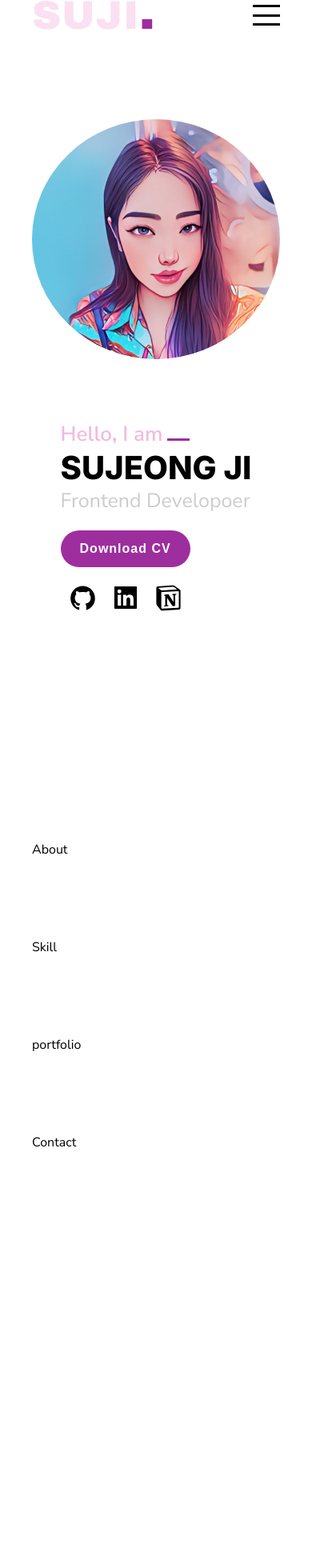
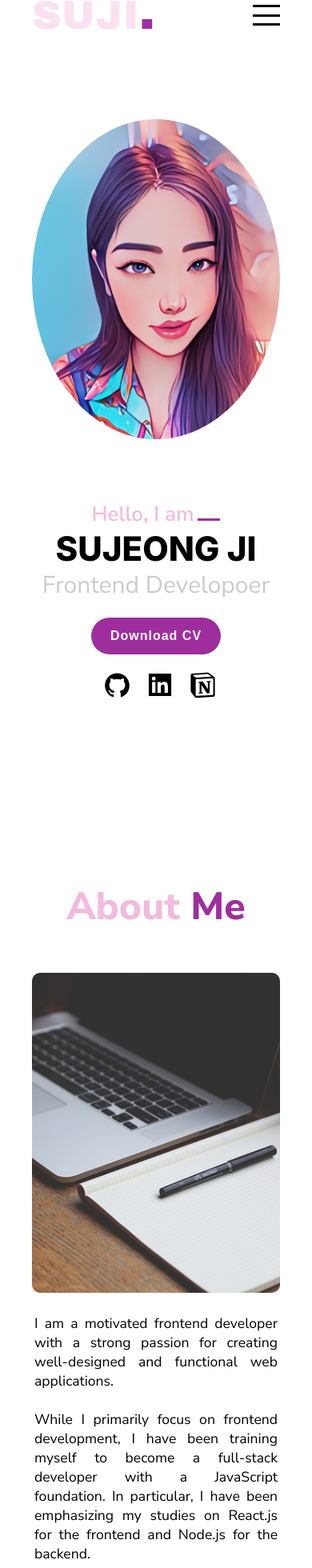
Before and after one commit to bruadarach/next-portfolio, a Next.js app: page / in a window 390 px wide. Shown: the part 31-1991 px from the top of the page at 80% size. Built offline with nearby package versions, Linux system fonts and the light colour scheme.

Commit message:
feat: add about section

```diff
--- a/src/app/page.module.css
+++ b/src/app/page.module.css
@@ -12,3 +12,10 @@
     padding-right: 40px;
   }
 }
+
+@media screen and (max-width: 280px) {
+  .wrapper {
+    padding-left: 20px;
+    padding-right: 20px;
+  }
+}
--- a/src/components/IntroSection/Intro.tsx
+++ b/src/components/IntroSection/Intro.tsx
@@ -25,10 +25,10 @@ const Intro = () => {
             width={400}
             height={400}
             priority
-            layout="responsive"
-            objectFit="cover"
             style={{
               borderRadius: "50%",
+              objectFit: "cover",
+              width: "100%",
             }}
           />
         </div>
--- a/src/components/IntroSection/intro.module.css
+++ b/src/components/IntroSection/intro.module.css
@@ -1,5 +1,5 @@
 .container {
-  padding: 250px 0;
+  padding: 250px 0 150px 0;
   display: flex;
   justify-content: space-evenly;
   align-items: center;
@@ -23,7 +23,7 @@
 }
 
 .name {
-  font-size: 66px;
+  font-size: 55px;
   font-weight: 800;
   font-family: var(--font-inter);
   text-transform: uppercase;
@@ -31,7 +31,7 @@
 
 .job {
   color: #cdcbcb;
-  font-size: 34px;
+  font-size: 32px;
 }
 
 .imageSection {
@@ -55,12 +55,16 @@
 @media screen and (max-width: 1024px) {
   .container {
     flex-direction: column;
-    padding: 180px 0;
+    padding: 180px 0 120px 0;
     gap: 70px;
   }
 
   .textSection {
     order: 2;
+    display: flex;
+    flex-direction: column;
+    justify-content: center;
+    align-items: center;
   }
 
   .imageSection {
@@ -68,16 +72,9 @@
   }
 }
 
-@media screen and (max-width: 768px) {
-  .name {
-    font-size: 66px;
-  }
-}
-
 @media screen and (max-width: 480px) {
   .imageWrapper {
-    min-width: 360px;
-    min-height: 360px;
+    min-width: 300px;
   }
 
   .name {
@@ -90,20 +87,14 @@
 }
 
 @media screen and (max-width: 400px) {
-  .imageWrapper {
-    min-width: 300px;
-    min-height: 300px;
-  }
-
   .name {
     font-size: 42px;
   }
 }
 
-@media screen and (max-width: 400px) {
+@media screen and (max-width: 380px) {
   .imageWrapper {
     min-width: 250px;
-    min-height: 250px;
   }
 
   .name {
@@ -115,10 +106,9 @@
   }
 }
 
-@media screen and (max-width: 320px) {
+@media screen and (max-width: 330px) {
   .imageWrapper {
     min-width: 200px;
-    min-height: 200px;
   }
 
   .name {
@@ -129,3 +119,17 @@
     font-size: 20px;
   }
 }
+
+@media screen and (max-width: 280px) {
+  .imageWrapper {
+    min-width: 150px;
+  }
+
+  .name {
+    font-size: 36px;
+  }
+
+  .job {
+    font-size: 20px;
+  }
+}
--- a/src/components/aboutSection/About.tsx
+++ b/src/components/aboutSection/About.tsx
@@ -1,10 +1,40 @@
 import React from "react";
 import styles from "./about.module.css";
+import Image from "next/image";
 
 const About = () => {
   return (
     <section id="about" className={styles.container}>
-      About
+      <h1 className={styles.title}>
+        About <span>Me</span>
+      </h1>
+      <div className={styles.contents}>
+        <div className={styles.imageWrapper}>
+          <Image
+            src="/work.png"
+            alt="work"
+            width={400}
+            height={400}
+            priority
+            style={{ borderRadius: "10px", objectFit: "cover", width: "100%" }}
+          />
+        </div>
+        <div className={styles.textWrapper}>
+          <p>
+            I am a motivated frontend developer with a strong passion for
+            creating well-designed and functional web applications. <br />
+            <br />
+            While I primarily focus on frontend development, I have been
+            training myself to become a full-stack developer with a JavaScript
+            foundation. In particular, I have been emphasizing my studies on
+            React.js for the frontend and Node.js for the backend. <br />
+            <br />I love to learn new technologies and apply them to real-world
+            projects. I look forward to contributing to dynamic projects as a
+            team player and building user-friendly interfaces that leave a
+            lasting impression.
+          </p>
+        </div>
+      </div>
     </section>
   );
 };
--- a/src/components/aboutSection/about.module.css
+++ b/src/components/aboutSection/about.module.css
@@ -1,2 +1,118 @@
 .container {
+  padding: 100px;
 }
+
+.title {
+  font-size: 48px;
+  font-weight: 800;
+  text-align: center;
+  color: #f1bbdd;
+  margin-bottom: 70px;
+}
+
+.title span {
+  color: #9e2e9e;
+}
+
+.contents {
+  display: flex;
+  justify-content: center;
+  align-items: center;
+  width: 100%;
+  gap: 4rem;
+}
+
+.imageWrapper {
+  flex: 1;
+  min-width: 400px;
+}
+
+.textWrapper {
+  flex: 1;
+  min-width: 400px;
+}
+
+.textWrapper p {
+  font-weight: 400;
+  font-size: 1.1rem;
+  line-height: 1.5rem;
+  text-align: justify;
+}
+
+@media screen and (max-width: 1024px) {
+  .container {
+    display: flex;
+    flex-direction: column;
+    justify-content: center;
+    align-items: center;
+  }
+
+  .title {
+    margin-bottom: 50px;
+  }
+
+  .contents {
+    flex-direction: column;
+    gap: 20px;
+  }
+
+  .textWrapper {
+    padding: 0 3px;
+  }
+}
+
+@media screen and (max-width: 550px) {
+  .container {
+    padding: 100px 0;
+  }
+}
+
+@media screen and (max-width: 480px) {
+  /* .contents {
+    min-width: 300px;
+  } */
+
+  .imageWrapper {
+    min-width: 300px;
+  }
+
+  .textWrapper {
+    min-width: 300px;
+  }
+}
+
+@media screen and (max-width: 380px) {
+  /* .contents {
+    min-width: 250px;
+  } */
+
+  .title {
+    font-size: 38px;
+  }
+
+  .imageWrapper {
+    min-width: 250px;
+  }
+
+  .textWrapper {
+    min-width: 250px;
+  }
+}
+
+@media screen and (max-width: 280px) {
+  /* .contents {
+    min-width: 150px;
+  } */
+
+  .title {
+    font-size: 32px;
+  }
+
+  .imageWrapper {
+    min-width: 150px;
+  }
+
+  .textWrapper {
+    min-width: 150px;
+  }
+}
--- a/src/components/navbar/navbar.module.css
+++ b/src/components/navbar/navbar.module.css
@@ -82,3 +82,10 @@
     color: #9e2e9e;
   }
 }
+
+@media screen and (max-width: 280px) {
+  .container {
+    padding-left: 20px;
+    padding-right: 20px;
+  }
+}
```
Also changed, not shown: public/work.png (added).
